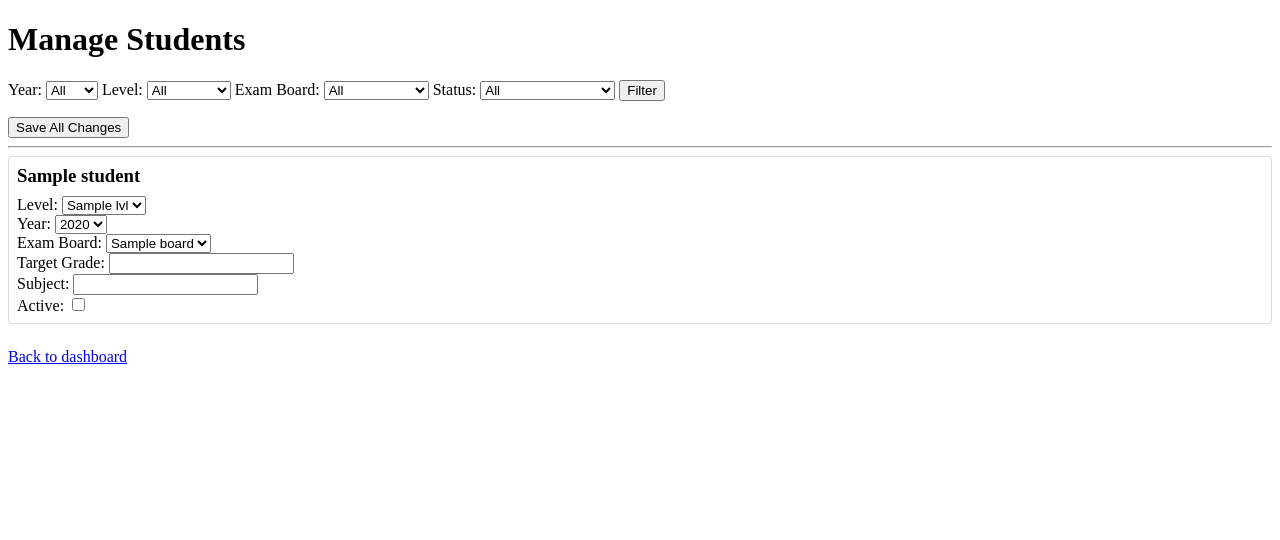
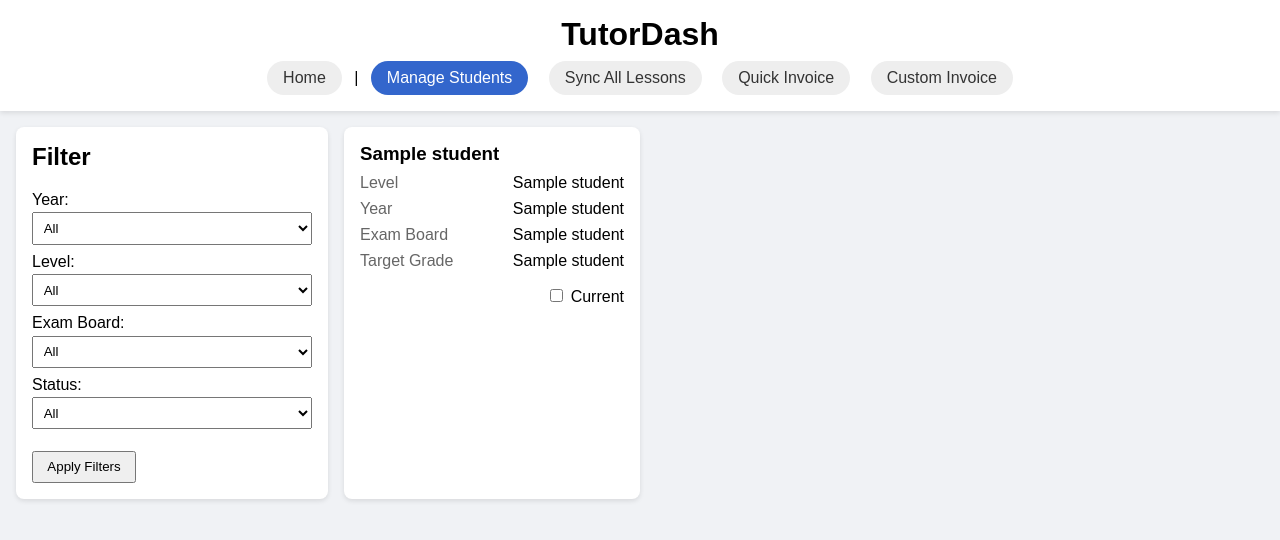
Before and after one commit to skg17/invoice-creator, a Flask app: template app/templates/students.html in a window 1280 px wide. Shown: the top 540 px of the page. Run offline with Flask 3, Linux system fonts and the light colour scheme; the template is opened without the code that fills it: most values are stand-ins (such as "Sample title", 1, 10 or a date in 2020); parts of the project's set-up code (start-up, migrations or seed data) failed here and were passed over.

Commit message:
UI changes to dashboard and student management

```diff
--- a/app/templates/students.html
+++ b/app/templates/students.html
@@ -1,28 +1,58 @@
 <!DOCTYPE html>
-<html>
+<html lang="en">
 <head>
   <meta charset="UTF-8">
-    <title>Manage Students</title>
+  <title>Manage Students - TutorDash</title>
   <style>
-      .student-card {
-        margin-bottom: 1.5em;
-        padding: 0.5em;
-        border: 1px solid #ddd;
-        border-radius: 4px;
+    body { font-family: Arial, sans-serif; margin: 0; padding: 0; background: #f0f2f5; }
+    header { background: #fff; padding: 1em; box-shadow: 0 2px 5px rgba(0,0,0,0.1); text-align: center; }
+    header h1 { margin: 0; }
+    .nav-pills { margin-top: 0.5em; }
+    .nav-pills a {
+      display: inline-block;
+      margin: 0 0.5em;
+      padding: 0.5em 1em;
+      border-radius: 20px;
+      background: #eee;
+      color: #333;
+      text-decoration: none;
     }
-      .student-card h3 {
-        margin: 0 0 0.5em 0;
-      }
-      nav form {
-        margin-bottom: 1em;
-      }
+    .nav-pills a.active { background: #3366cc; color: #fff; }
+    .container { display: flex; padding: 1em; }
+    .sidebar { flex: 0 0 25%; }
+    .sidebar .card { padding: 1em; background: #fff; border-radius: 8px; box-shadow: 0 2px 5px rgba(0,0,0,0.1); }
+    .sidebar h2 { margin-top: 0; }
+    .sidebar label { display: block; margin: 0.5em 0; }
+    .sidebar select { width: 100%; padding: 0.5em; margin-top: 0.25em; }
+    .main { flex: 1; margin-left: 1em; display: grid; grid-template-columns: repeat(auto-fill, minmax(240px, 1fr)); gap: 1em; }
+    .card.student-card { background: #fff; padding: 1em; border-radius: 8px; box-shadow: 0 2px 5px rgba(0,0,0,0.1); }
+    .student-card h3 { margin: 0 0 0.5em 0; }
+    .student-details { display: grid; grid-template-columns: auto auto; row-gap: 0.5em; }
+    .student-details div { }
+    .student-details .label { color: #666; }
+    .student-details .value { text-align: right; }
+    .student-card .active-checkbox { margin-top: 1em; text-align: right; }
   </style>
 </head>
 <body>
-    <h1>Manage Students</h1>
-    <nav>
+  <header>
+    <h1>TutorDash</h1>
+    <div class="nav-pills">
+      <a href="{{ url_for('index') }}">Home</a>
+      |
+      <a href="{{ url_for('manage_students') }}" class="active">Manage Students</a>
+      <a href="{{ url_for('sync_all') }}">Sync All Lessons</a>
+      <a href="{{ url_for('create_invoice') }}">Quick Invoice</a>
+      <a href="{{ url_for('create_invoice') }}">Custom Invoice</a>
+    </div>
+  </header>
+  <div class="container">
+    <aside class="sidebar">
+      <div class="card">
+        <h2>Filter</h2>
         <form method="get">
-        <label>Year:
+          <label>
+            Year:
             <select name="year">
               <option value="">All</option>
               {% for yr in filter_years %}
@@ -30,7 +60,8 @@
               {% endfor %}
             </select>
           </label>
-        <label>Level:
+          <label>
+            Level:
             <select name="level">
               <option value="">All</option>
               {% for lvl in filter_levels %}
@@ -38,7 +69,8 @@
               {% endfor %}
             </select>
           </label>
-        <label>Exam Board:
+          <label>
+            Exam Board:
             <select name="exam_board">
               <option value="">All</option>
               {% for board in filter_boards %}
@@ -46,7 +78,8 @@
               {% endfor %}
             </select>
           </label>
-        <label>Status:
+          <label>
+            Status:
             <select name="active">
               <option value="">All</option>
               {% for val, label in filter_active %}
@@ -54,63 +87,26 @@
               {% endfor %}
             </select>
           </label>
-        <button type="submit">Filter</button>
+          <button type="submit" style="margin-top:1em; padding:0.5em 1em;">Apply Filters</button>
         </form>
-    </nav>
-
-    <form method="post">
-      <button type="submit">Save All Changes</button>
-      <hr>
+      </div>
+    </aside>
+    <section class="main">
       {% for student in students %}
-        <div class="student-card">
+        <div class="card student-card">
           <h3>{{ student[1] }}</h3>
-          <input type="hidden" name="student_ids" value="{{ student[0] }}">
-          <div>
-            <label>Level:
-              <select name="level-{{ student[0] }}">
-                {% for lvl in filter_levels %}
-                  <option value="{{ lvl }}" {% if lvl == student[2] %}selected{% endif %}>{{ lvl }}</option>
-                {% endfor %}
-              </select>
-            </label>
+          <div class="student-details">
+            <div class="label">Level</div><div class="value">{{ student[2] }}</div>
+            <div class="label">Year</div><div class="value">{{ student[3] }}</div>
+            <div class="label">Exam Board</div><div class="value">{{ student[4] }}</div>
+            <div class="label">Target Grade</div><div class="value">{{ student[5] }}</div>
           </div>
-          <div>
-            <label>Year:
-              <select name="year-{{ student[0] }}">
-                {% for yr in filter_years %}
-                  <option value="{{ yr }}" {% if yr == student[3] %}selected{% endif %}>{{ yr }}</option>
-                {% endfor %}
-              </select>
-            </label>
-          </div>
-          <div>
-            <label>Exam Board:
-              <select name="exam_board-{{ student[0] }}">
-                {% for board in filter_boards %}
-                  <option value="{{ board }}" {% if board == student[4] %}selected{% endif %}>{{ board }}</option>
-                {% endfor %}
-              </select>
-            </label>
-          </div>
-          <div>
-            <label>Target Grade:
-              <input type="text" name="target_grade-{{ student[0] }}" value="{{ student[5] or '' }}">
-            </label>
-          </div>
-          <div>
-            <label>Subject:
-              <input type="text" name="subject-{{ student[0] }}" value="{{ student[6] or '' }}">
-            </label>
-          </div>
-          <div>
-            <label>Active:
-              <input type="checkbox" name="active-{{ student[0] }}" {% if student[7] %}checked{% endif %}>
-            </label>
+          <div class="active-checkbox">
+            <label><input type="checkbox" name="active-{{ student[0] }}" {% if student[7] %}checked{% endif %}> Current</label>
           </div>
         </div>
       {% endfor %}
-    </form>
-
-    <a href="{{ url_for('index') }}">Back to dashboard</a>
+    </section>
+  </div>
 </body>
 </html>
```
Also changed, not shown: app/templates/index.html (+96 -60 lines). Lines whose indentation alone changed are shown as unchanged.
